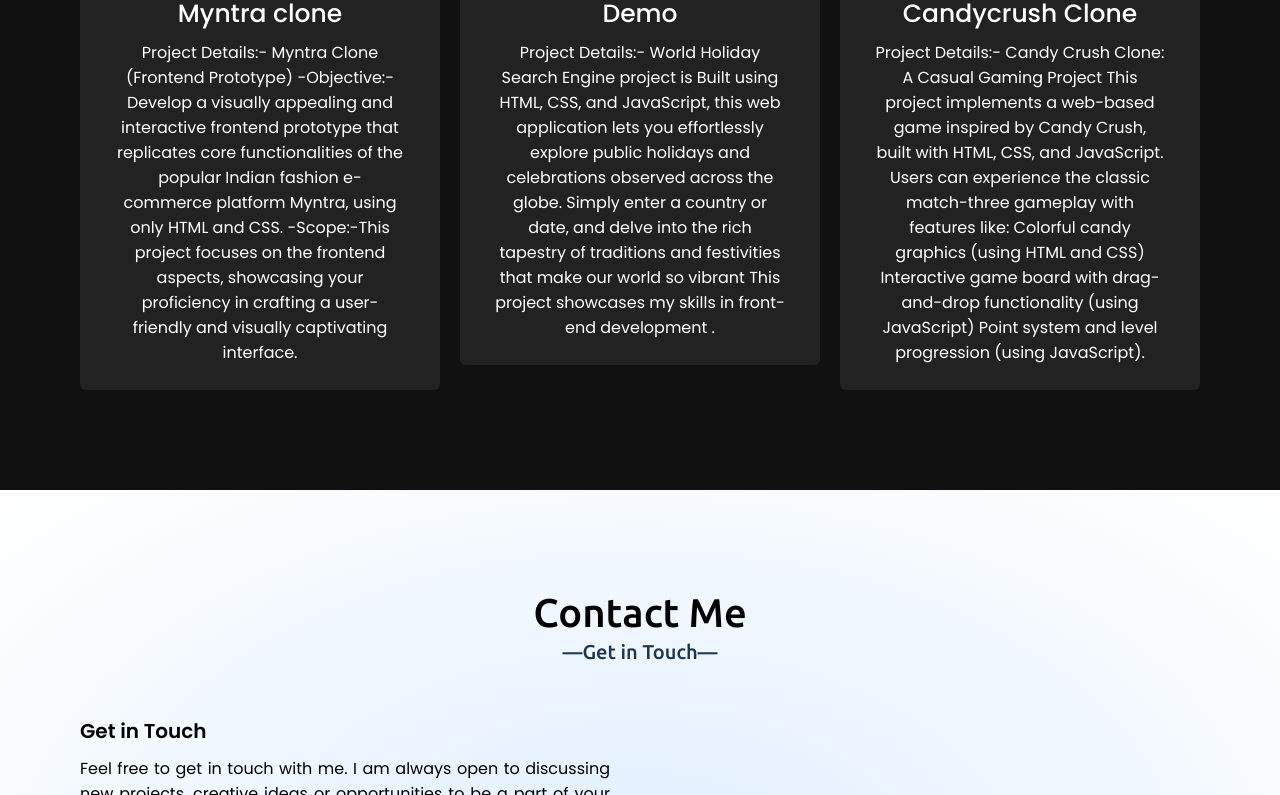
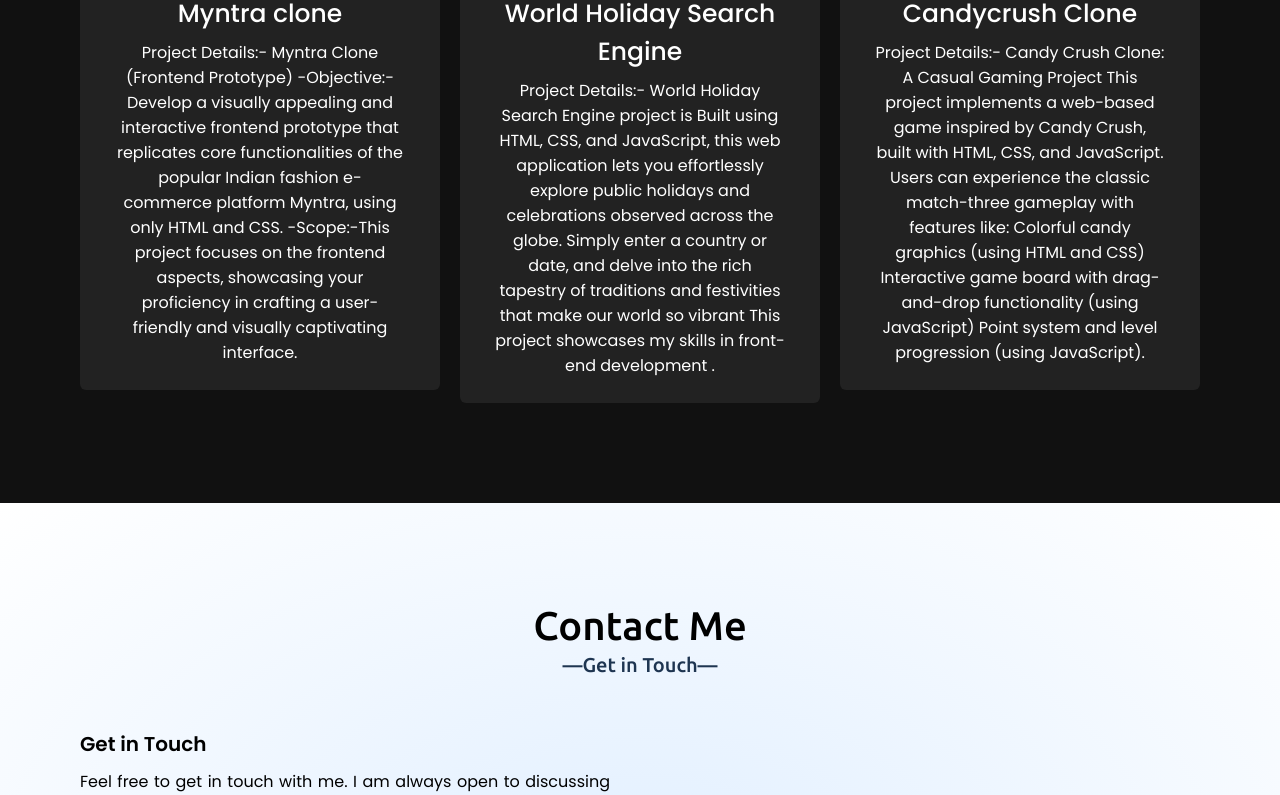
Before and after one commit to KS15052003/Personal-Portfolio, a plain HTML site: page Kunal's Portfolio/index.html in a window 1280 px wide. Shown: the part 3419-4214 px from the top of the page. Drawn offline with nearby package versions, Linux system fonts and the light colour scheme.

Commit message:
Update index.html

```diff
--- a/Kunal's Portfolio/index.html
+++ b/Kunal's Portfolio/index.html
@@ -216,7 +216,7 @@
                 <a href="https://github.com/KS15052003/World-Holiday-Search-Engine" target="_blank">
                 <img src="project.jpg" alt=" World Holiday Search Engine">
                 </a>
-                <div class="text">Demo</div>
+                <div class="text">World Holiday Search Engine</div>
                 <p>Project Details:-  World Holiday Search Engine project is Built using HTML, CSS, and JavaScript, this web application lets you effortlessly
                   explore public holidays and celebrations observed across the globe. Simply enter a country or date, and delve into the rich tapestry of traditions and festivities that make our world so vibrant
                   This project showcases my skills in front-end development .</p>
```
